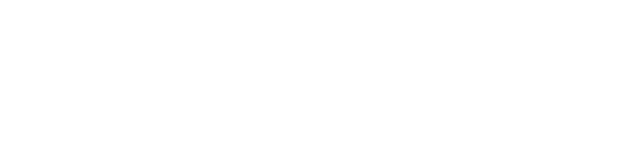
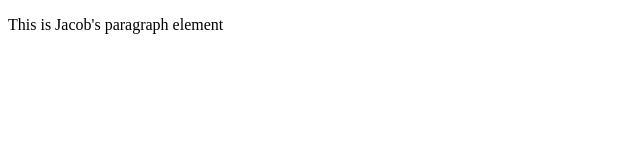
Before and after one commit to crouton21/dummyBranchPractice, a plain HTML site: page index.html in a window 1280 px wide. Shown: the whole page, without its empty margins (0-640 px from the left). Drawn offline with Linux system fonts and the light colour scheme.

Commit message:
This is my addition

```diff
--- a/index.html
+++ b/index.html
@@ -7,6 +7,7 @@
     <title>Dummy!</title>
 </head>
 <body>
+    <p>This is Jacob's paragraph element</p>
 
 </body>
 </html>
```
